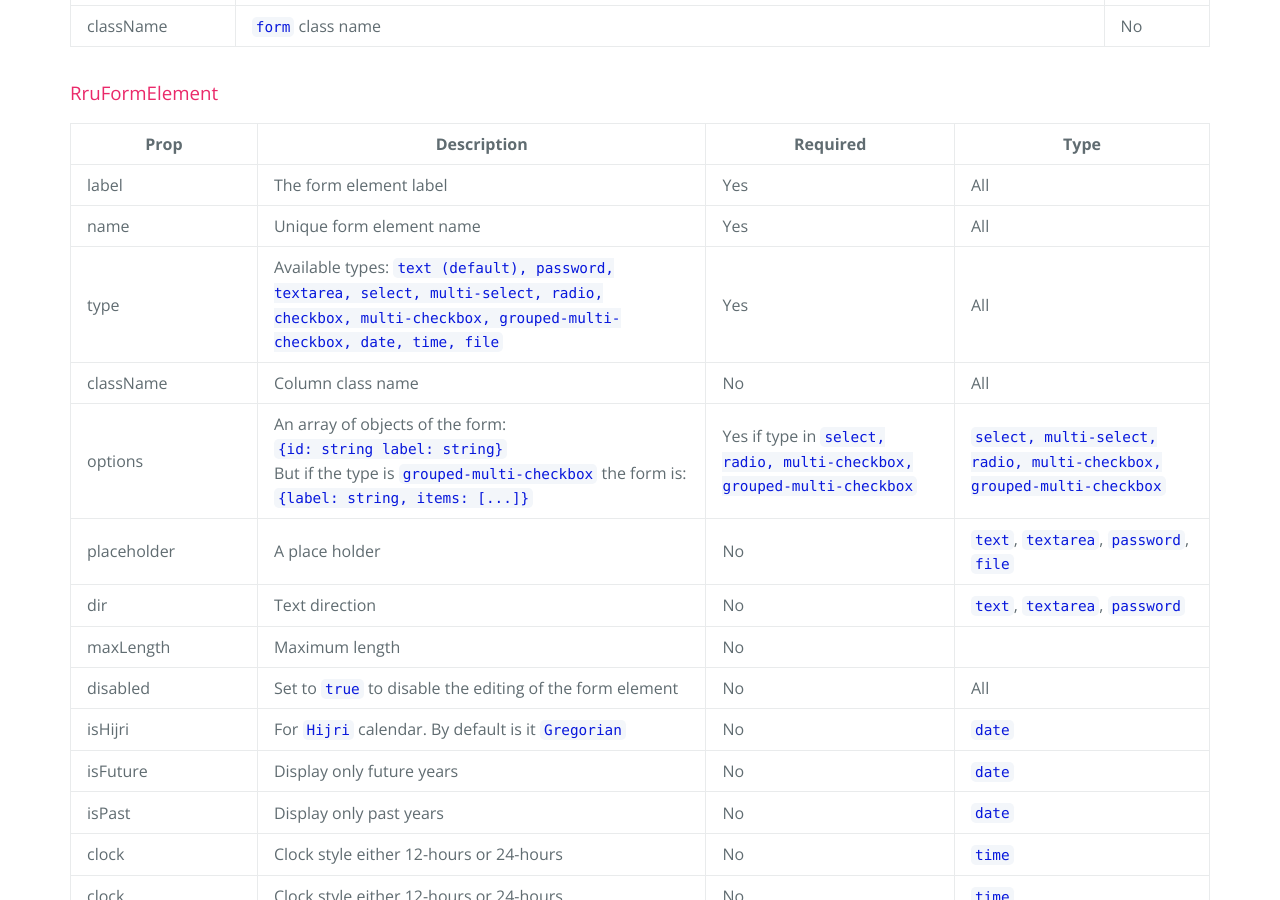
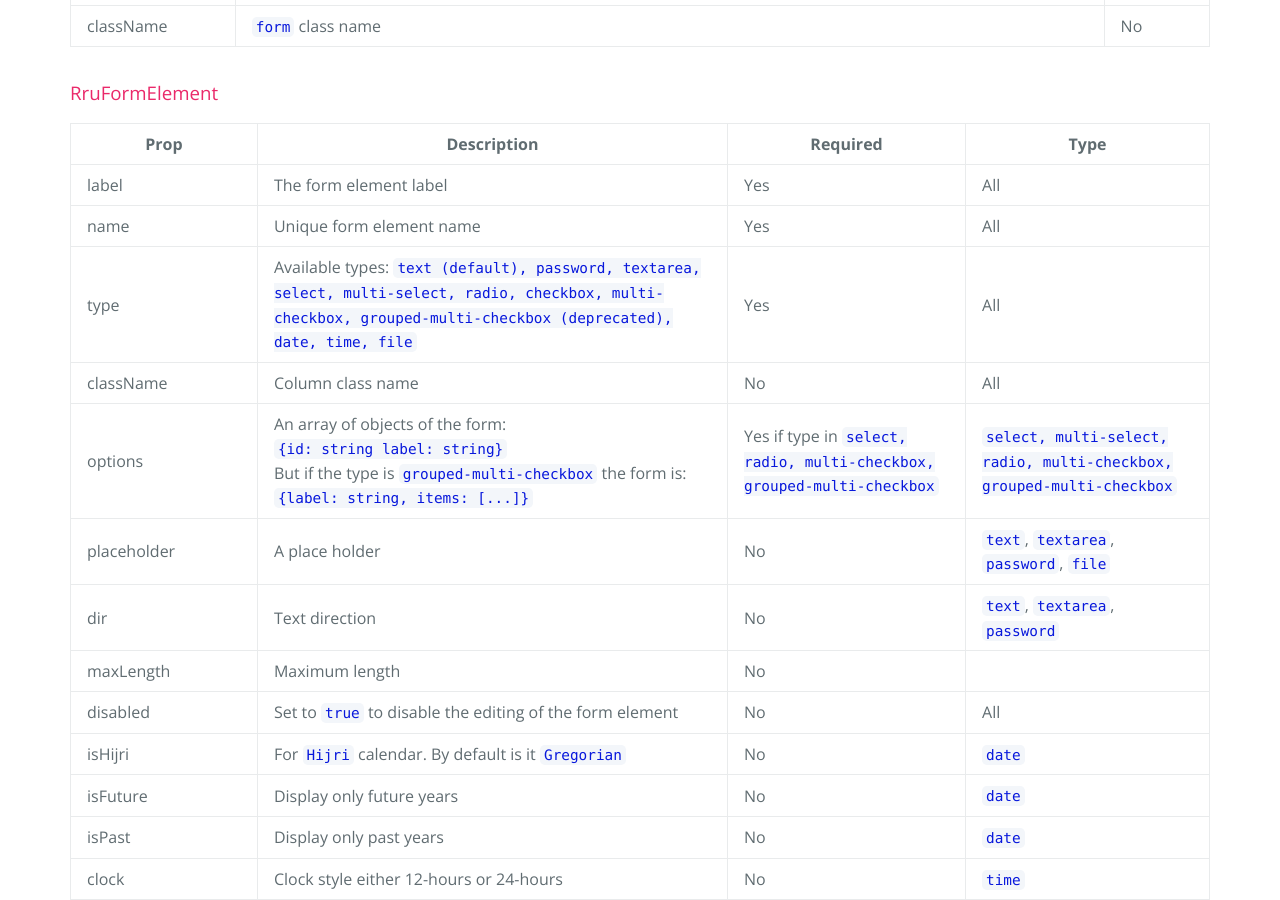
Before and after one commit to coder966/react-rich-ui, a Jekyll site: the page built from docs/v1/components/RruForm.md, in a window 1280 px wide and 900 px high, scrolled down 697 px. Built offline with Jekyll 4.4.1, drawn with Linux system fonts in a browser that asks for light colours; our own code applies the rules of GitHub Pages for plain Markdown files.

Commit message:
mark GroupedMultiCheckboxInput as deprecated

```diff
--- a/docs/v1/components/RruForm.md
+++ b/docs/v1/components/RruForm.md
@@ -23,7 +23,7 @@
 |-|-|-|-|
 | label | The form element label | Yes | All |
 | name | Unique form element name | Yes | All |
-| type | Available types: `text (default), password, textarea, select, multi-select, radio, checkbox, multi-checkbox, grouped-multi-checkbox, date, time, file` | Yes | All |
+| type | Available types: `text (default), password, textarea, select, multi-select, radio, checkbox, multi-checkbox, grouped-multi-checkbox (deprecated), date, time, file` | Yes | All |
 | className | Column class name | No | All |
 | options | An array of objects of the form:<br>`{id: string label: string}`<br>But if the type is `grouped-multi-checkbox` the form is:<br>`{label: string, items: [...]}`| Yes if type in `select, radio, multi-checkbox, grouped-multi-checkbox` | `select, multi-select, radio, multi-checkbox, grouped-multi-checkbox` |
 | placeholder | A place holder | No | `text`, `textarea`, `password`, `file` |
--- a/src/form/input/GroupedMultiCheckboxInput.tsx
+++ b/src/form/input/GroupedMultiCheckboxInput.tsx
@@ -26,6 +26,7 @@
 
 /**
  * @author coder966
+ * @deprecated
  */
 const GroupedMultiCheckboxInput: FC<GroupedMultiCheckboxInputProps> = (props) => {
   const { name, options, disabled } = props;
```
